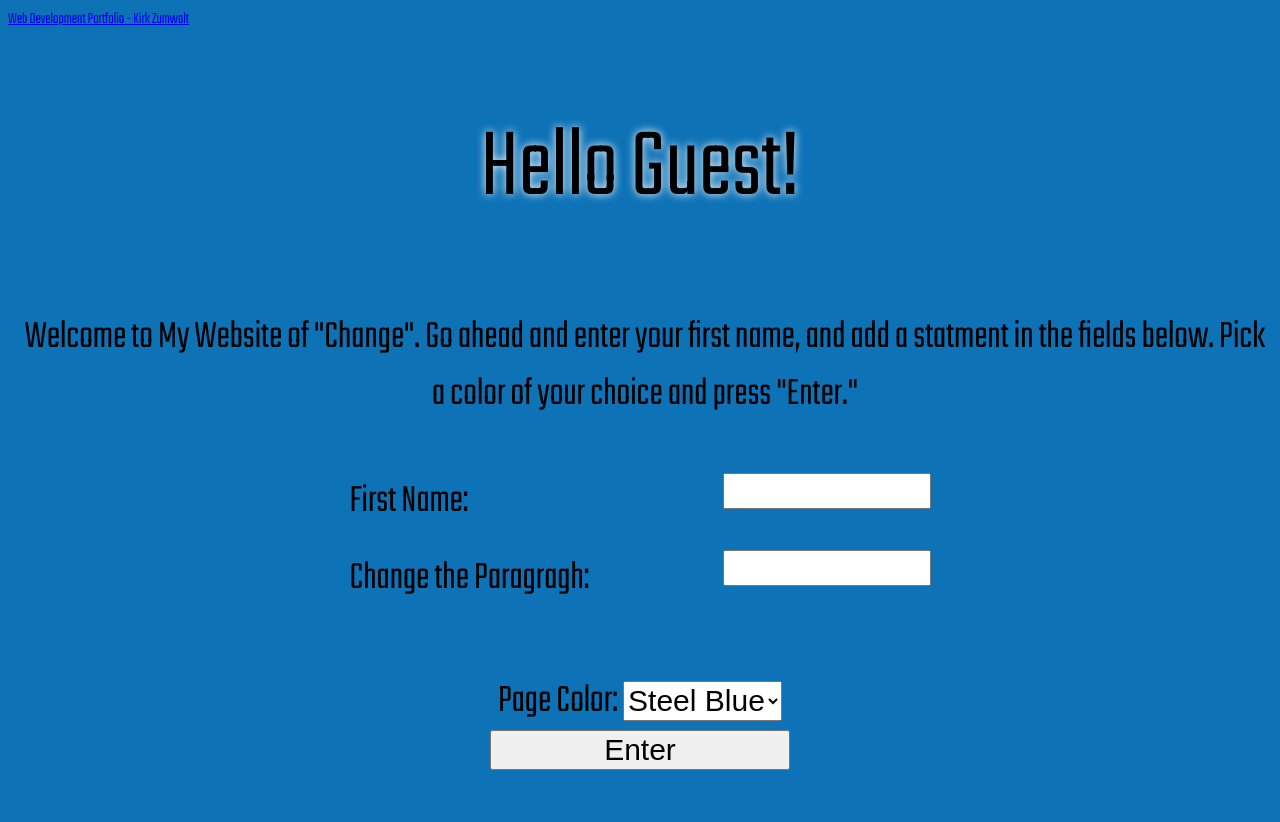
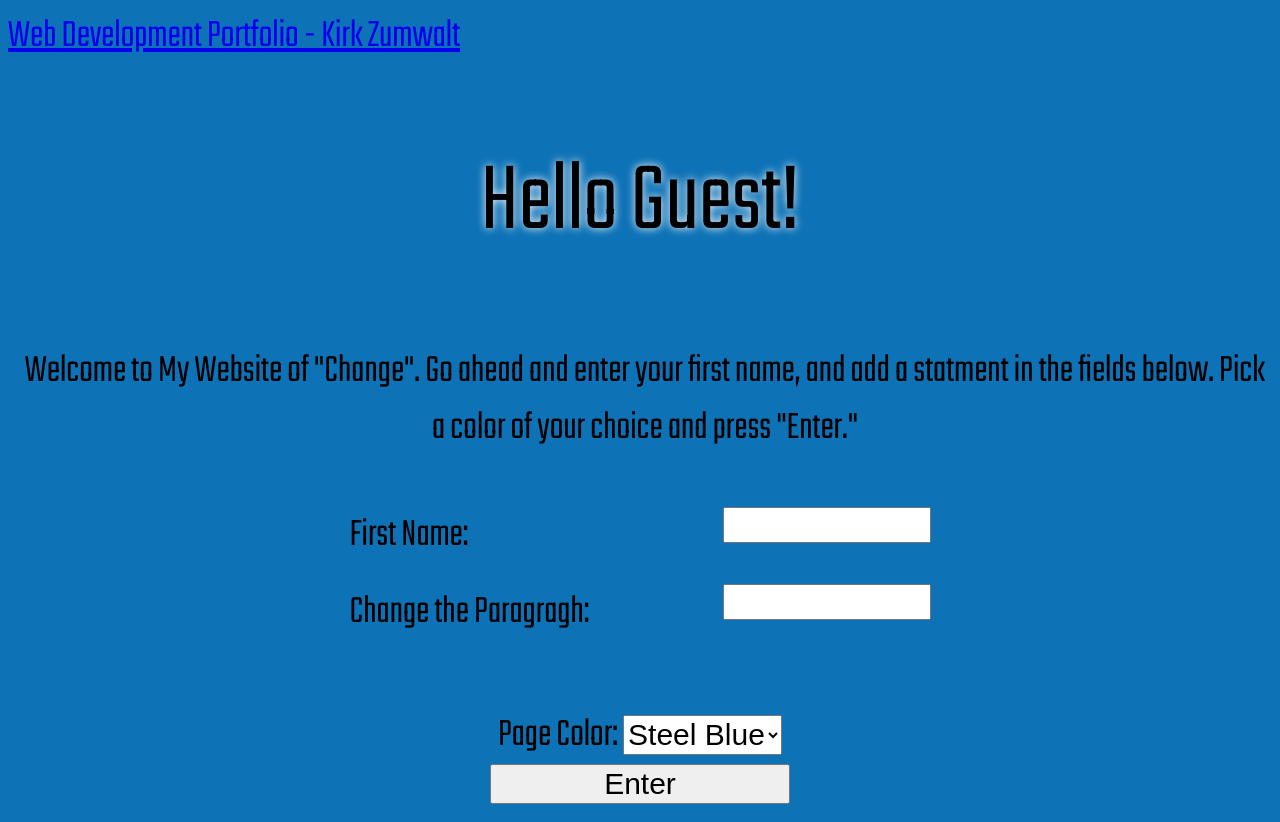
Before and after one commit to kirkazumwalt/Lesson-5-Partner-Lab-2, a plain HTML site: page index.html in a window 1280 px wide. Before the commit the page ends 800 px from the top, so only its background shows below. Drawn offline with Linux system fonts and the light colour scheme.

Commit message:
Add navigation styles to style.css

```diff
--- a/style.css
+++ b/style.css
@@ -4,6 +4,11 @@ h1 {
   font-family: "Teko", sans-serif;
   font-weight: lighter;
   text-align: center;
+}
+
+nav {
+  color: black;
+  font-size: 40px;
 }
 p {
   font-family: "Teko", sans-serif;
```
